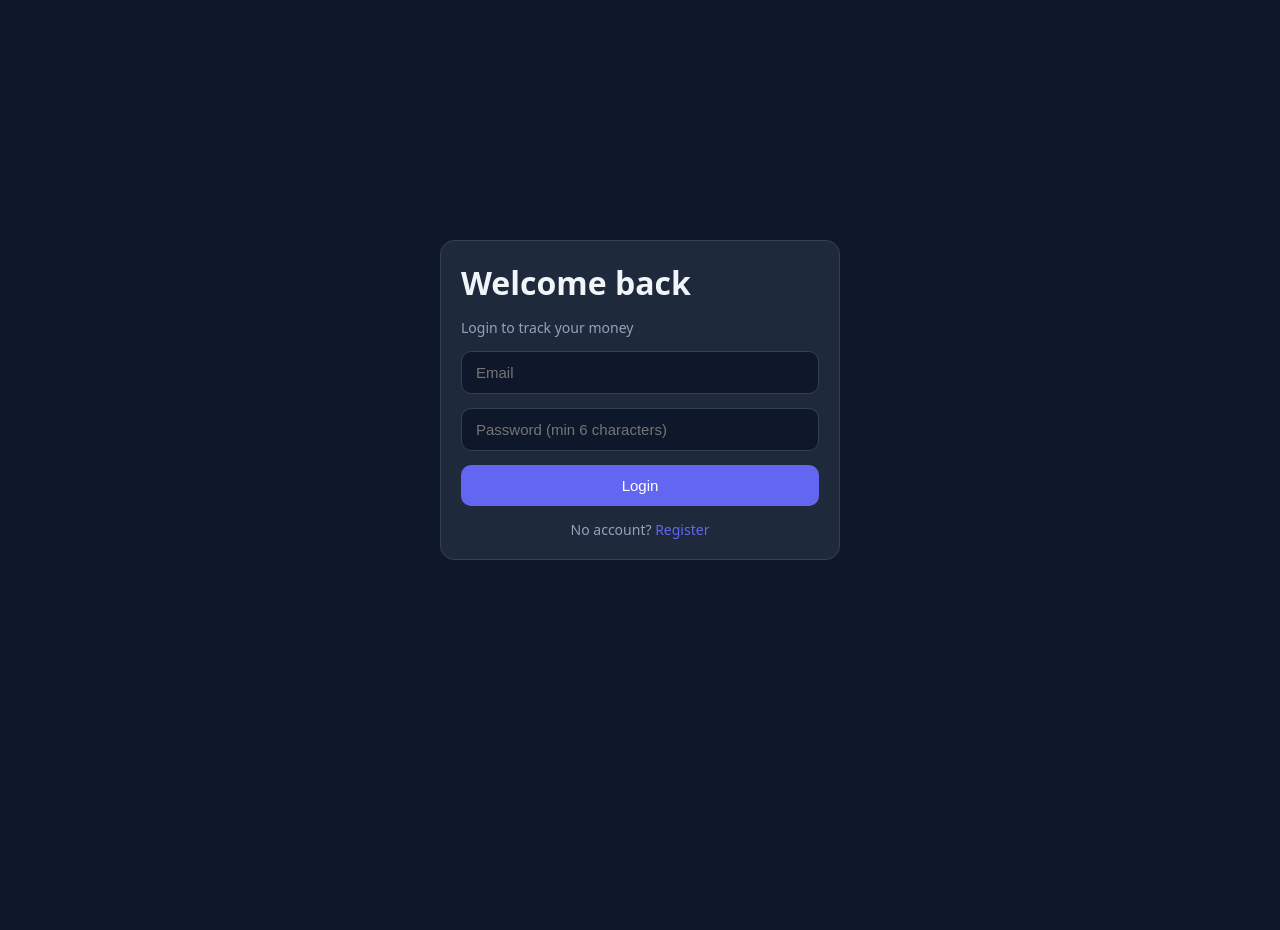
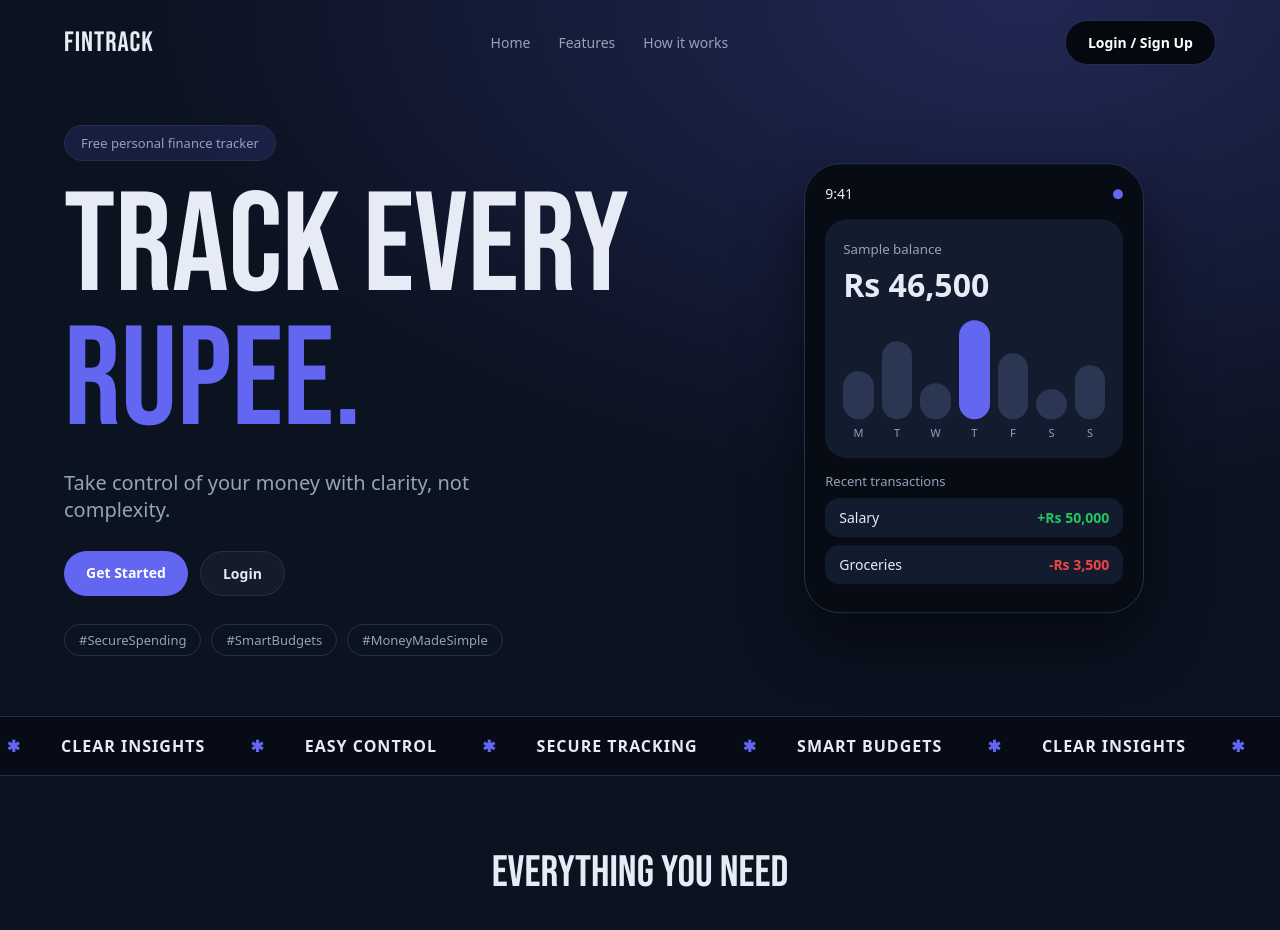
Before and after one commit to umairnaseem123/expense-tracker, a React app in the folder frontend/: page / in a window 1280 px wide. Before the commit this address led to /login. Shown: the top 930 px of the page. Before the commit the page ends 800 px from the top, so only its background shows below. Built offline with nearby package versions, Linux system fonts and the light colour scheme; no server answers; the HTML template or start-up script is replaced by a standard one.

Commit message:
Add landing page

```diff
--- a/frontend/src/App.jsx
+++ b/frontend/src/App.jsx
@@ -2,14 +2,16 @@ import { Routes, Route, Navigate } from "react-router-dom";
 import ProtectedRoute from "./components/ProtectedRoute";
 import Auth from "./pages/Auth";
 import Dashboard from "./pages/Dashboard";
+import Landing from "./pages/Landing";
 
 export default function App() {
   return (
     <Routes>
+      <Route path="/" element={<Landing />} />
       <Route path="/login" element={<Auth mode="login" />} />
       <Route path="/register" element={<Auth mode="register" />} />
       <Route
-        path="/"
+        path="/dashboard"
         element={
           <ProtectedRoute>
             <Dashboard />
--- /dev/null
+++ b/frontend/src/pages/Landing.css
@@ -0,0 +1,103 @@
+@import url("https://fonts.googleapis.com/css2?family=Bebas+Neue&display=swap");
+
+.lp {
+  --bg: #0b1220;
+  --panel: #131c2f;
+  --border: #243049;
+  --text: #e6ebf5;
+  --muted: #94a3b8;
+  --accent: #6366f1;
+  min-height: 100vh;
+  background: radial-gradient(900px 500px at 80% 0%, rgba(99, 102, 241, 0.25), transparent), var(--bg);
+  color: var(--text);
+  font-family: system-ui, sans-serif;
+  overflow-x: hidden;
+}
+.lp * { box-sizing: border-box; }
+
+.lp-nav {
+  display: flex; align-items: center; justify-content: space-between;
+  max-width: 1200px; margin: 0 auto; padding: 20px 24px; gap: 16px;
+}
+.lp-logo { font-family: "Bebas Neue", sans-serif; font-size: 28px; letter-spacing: 1px; }
+.lp-links { display: flex; gap: 28px; }
+.lp-links a { color: var(--muted); text-decoration: none; font-size: 14px; transition: color 0.2s; }
+.lp-links a:hover { color: var(--text); }
+
+.lp-btn {
+  display: inline-block; padding: 12px 22px; border-radius: 999px;
+  text-decoration: none; font-weight: 600; font-size: 14px;
+  transition: transform 0.2s, background 0.2s;
+}
+.lp-btn:hover { transform: translateY(-2px); }
+.lp-btn-dark { background: #05080f; color: #fff; border: 1px solid var(--border); }
+.lp-btn-primary { background: var(--accent); color: #fff; }
+.lp-btn-primary:hover { background: #4f52d9; }
+.lp-btn-ghost { border: 1px solid var(--border); color: var(--text); background: rgba(255, 255, 255, 0.04); }
+.lp-center { display: table; margin: 32px auto 0; }
+
+.lp-hero {
+  max-width: 1200px; margin: 0 auto; padding: 40px 24px 60px;
+  display: grid; grid-template-columns: 1.3fr 1fr; gap: 40px; align-items: center;
+}
+.lp-pill {
+  display: inline-block; padding: 8px 16px; border-radius: 999px; font-size: 13px;
+  background: rgba(99, 102, 241, 0.15); border: 1px solid var(--border); color: var(--muted);
+}
+.lp-hero h1 {
+  font-family: "Bebas Neue", sans-serif; font-weight: 400;
+  font-size: clamp(56px, 11vw, 150px); line-height: 0.95; margin: 20px 0;
+}
+.lp-hero h1 span { color: var(--accent); }
+.lp-hero p { color: var(--muted); font-size: 20px; max-width: 460px; }
+.lp-cta { display: flex; gap: 12px; margin: 28px 0; flex-wrap: wrap; }
+.lp-tags { display: flex; gap: 10px; flex-wrap: wrap; }
+.lp-tags span {
+  border: 1px solid var(--border); border-radius: 999px; padding: 6px 14px;
+  font-size: 13px; color: var(--muted);
+}
+
+.lp-phone {
+  background: #070b14; border: 1px solid var(--border); border-radius: 36px;
+  padding: 20px; max-width: 340px; width: 100%; justify-self: center;
+  box-shadow: 0 30px 60px rgba(0, 0, 0, 0.5);
+  animation: lp-float 5s ease-in-out infinite;
+}
+@keyframes lp-float { 50% { transform: translateY(-10px); } }
+.lp-phone-top { display: flex; justify-content: space-between; align-items: center; margin-bottom: 16px; font-size: 14px; }
+.lp-dot { width: 10px; height: 10px; border-radius: 50%; background: var(--accent); }
+.lp-card { background: var(--panel); border-radius: 22px; padding: 18px; }
+.lp-card small { color: var(--muted); }
+.lp-card strong { display: block; font-size: 32px; margin: 4px 0 14px; }
+.lp-bars { display: flex; gap: 8px; height: 120px; align-items: flex-end; }
+.lp-bar-col { flex: 1; height: 100%; display: flex; flex-direction: column; justify-content: flex-end; align-items: center; gap: 6px; font-size: 11px; color: var(--muted); }
+.lp-bar { width: 100%; border-radius: 999px; background: #2a3652; }
+.lp-bar.active { background: var(--accent); }
+.lp-recent { margin-top: 14px; }
+.lp-recent-head { color: var(--muted); font-size: 13px; margin-bottom: 8px; }
+.lp-row { display: flex; justify-content: space-between; padding: 10px 14px; background: var(--panel); border-radius: 14px; margin-bottom: 8px; font-size: 14px; }
+.lp-row .up { color: #22c55e; }
+.lp-row .down { color: #ef4444; }
+
+.lp-marquee { border-block: 1px solid var(--border); overflow: hidden; background: rgba(5, 8, 15, 0.6); }
+.lp-marquee-track { display: flex; gap: 40px; width: max-content; padding: 18px 0; animation: lp-scroll 25s linear infinite; }
+.lp-marquee-track span { font-weight: 700; letter-spacing: 1px; white-space: nowrap; }
+.lp-marquee-track i { color: var(--accent); font-style: normal; margin-left: 40px; }
+@keyframes lp-scroll { to { transform: translateX(-50%); } }
+
+.lp-section { max-width: 1200px; margin: 0 auto; padding: 70px 24px 0; }
+.lp-section h2 { font-family: "Bebas Neue", sans-serif; font-weight: 400; font-size: 44px; text-align: center; margin: 0 0 32px; }
+.lp-grid { display: grid; grid-template-columns: repeat(3, 1fr); gap: 20px; }
+.lp-feature { background: var(--panel); border: 1px solid var(--border); border-radius: 18px; padding: 24px; transition: transform 0.2s, border-color 0.2s; }
+.lp-feature:hover { transform: translateY(-4px); border-color: var(--accent); }
+.lp-feature h3 { margin: 0 0 8px; }
+.lp-feature p { margin: 0; color: var(--muted); }
+.lp-step { display: inline-grid; place-items: center; width: 34px; height: 34px; border-radius: 50%; background: var(--accent); margin-bottom: 12px; }
+
+.lp-footer { text-align: center; color: var(--muted); font-size: 13px; padding: 60px 24px 30px; }
+
+@media (max-width: 900px) {
+  .lp-hero { grid-template-columns: 1fr; }
+  .lp-grid { grid-template-columns: 1fr; }
+  .lp-links { display: none; }
+}
--- /dev/null
+++ b/frontend/src/pages/Landing.jsx
@@ -0,0 +1,114 @@
+import { Link, Navigate } from "react-router-dom";
+import "./Landing.css";
+
+const marquee = ["SECURE TRACKING", "SMART BUDGETS", "CLEAR INSIGHTS", "EASY CONTROL"];
+const bars = [40, 65, 30, 90, 55, 25, 45];
+const days = ["M", "T", "W", "T", "F", "S", "S"];
+
+const features = [
+  { title: "Income & Expenses", text: "Add, edit and delete transactions with categories, dates and notes." },
+  { title: "Visual Insights", text: "Spending by category and monthly income vs expense charts." },
+  { title: "Private by Design", text: "Every account sees only its own data, protected by JWT login." },
+];
+
+function getUser() {
+  try {
+    return JSON.parse(localStorage.getItem("user") || "null");
+  } catch {
+    return null;
+  }
+}
+
+export default function Landing() {
+  const user = getUser();
+  if (user?.token) return <Navigate to="/dashboard" replace />;
+
+  return (
+    <div className="lp">
+      <header className="lp-nav">
+        <div className="lp-logo">FinTrack</div>
+        <nav className="lp-links">
+          <a href="#home">Home</a>
+          <a href="#features">Features</a>
+          <a href="#how">How it works</a>
+        </nav>
+        <Link to="/login" className="lp-btn lp-btn-dark">Login / Sign Up</Link>
+      </header>
+
+      <section className="lp-hero" id="home">
+        <div className="lp-hero-text">
+          <span className="lp-pill">Free personal finance tracker</span>
+          <h1>
+            TRACK EVERY <span>RUPEE.</span>
+          </h1>
+          <p>Take control of your money with clarity, not complexity.</p>
+          <div className="lp-cta">
+            <Link to="/register" className="lp-btn lp-btn-primary">Get Started</Link>
+            <Link to="/login" className="lp-btn lp-btn-ghost">Login</Link>
+          </div>
+          <div className="lp-tags">
+            <span>#SecureSpending</span>
+            <span>#SmartBudgets</span>
+            <span>#MoneyMadeSimple</span>
+          </div>
+        </div>
+
+        <div className="lp-phone" aria-hidden="true">
+          <div className="lp-phone-top">
+            <span>9:41</span>
+            <span className="lp-dot" />
+          </div>
+          <div className="lp-card">
+            <small>Sample balance</small>
+            <strong>Rs 46,500</strong>
+            <div className="lp-bars">
+              {bars.map((h, i) => (
+                <div key={i} className="lp-bar-col">
+                  <div className={`lp-bar ${i === 3 ? "active" : ""}`} style={{ height: `${h}%` }} />
+                  <span>{days[i]}</span>
+                </div>
+              ))}
+            </div>
+          </div>
+          <div className="lp-recent">
+            <div className="lp-recent-head">Recent transactions</div>
+            <div className="lp-row"><span>Salary</span><b className="up">+Rs 50,000</b></div>
+            <div className="lp-row"><span>Groceries</span><b className="down">-Rs 3,500</b></div>
+          </div>
+        </div>
+      </section>
+
+      <div className="lp-marquee">
+        <div className="lp-marquee-track">
+          {[...marquee, ...marquee, ...marquee, ...marquee].map((m, i) => (
+            <span key={i}>{m} <i>✱</i></span>
+          ))}
+        </div>
+      </div>
+
+      <section className="lp-section" id="features">
+        <h2>Everything you need</h2>
+        <div className="lp-grid">
+          {features.map((f) => (
+            <div key={f.title} className="lp-feature">
+              <h3>{f.title}</h3>
+              <p>{f.text}</p>
+            </div>
+          ))}
+        </div>
+      </section>
+
+      <section className="lp-section" id="how">
+        <h2>How it works</h2>
+        <div className="lp-grid">
+          <div className="lp-feature"><b className="lp-step">1</b><h3>Create account</h3><p>Sign up in seconds.</p></div>
+          <div className="lp-feature"><b className="lp-step">2</b><h3>Add transactions</h3><p>Log income and expenses.</p></div>
+          <div className="lp-feature"><b className="lp-step">3</b><h3>See the picture</h3><p>Charts show where money goes.</p></div>
+        </div>
+        <Link to="/register" className="lp-btn lp-btn-primary lp-center">Start tracking for free</Link>
+      </section>
+
+      <footer className="lp-footer">© {new Date().getFullYear()} FinTrack. Built with React, Node, Express and MongoDB.</footer>
+    </div>
+  );
+}
```
